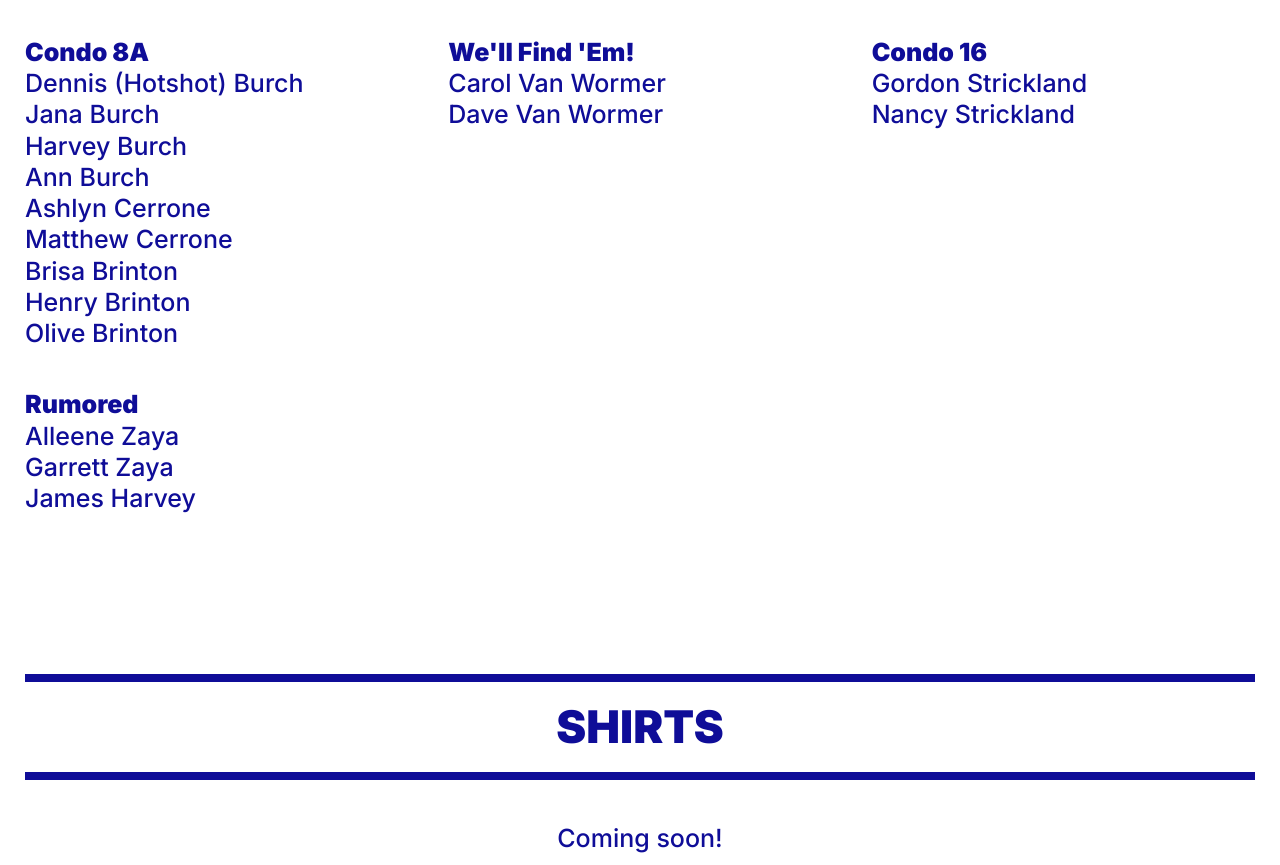
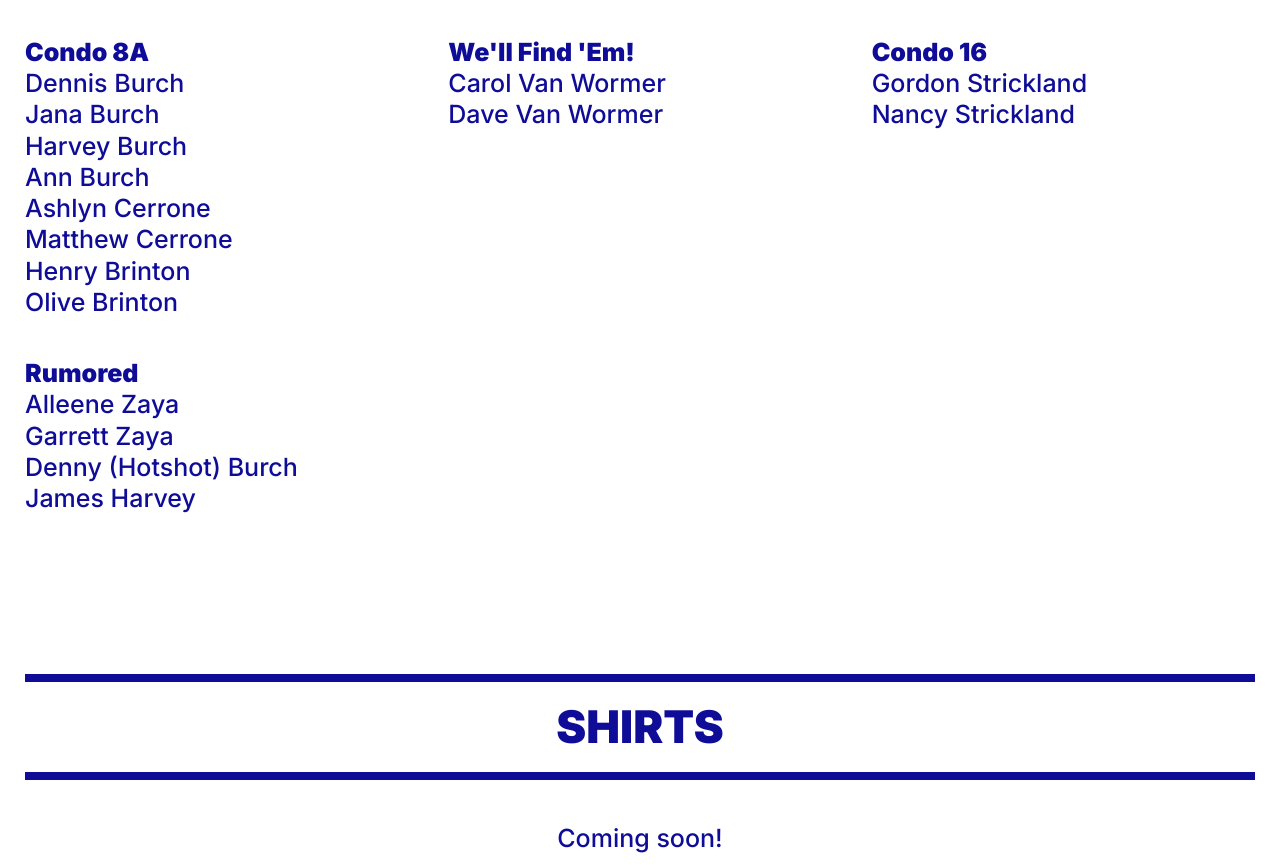
Before and after one commit to clarklab/burchreunion.com-2023, a plain HTML site: page index.html in a window 1280 px wide. Shown: the part 5587-6452 px from the top of the page. Drawn offline with Linux system fonts and the light colour scheme.

Commit message:
Update index.html
names

```diff
--- a/index.html
+++ b/index.html
@@ -273,13 +273,12 @@
        <h4 class="font-black leading-tight">Condo 8A</h4>
 
        <p class="leading-tight">
-        Dennis (Hotshot) Burch<br>
+        Dennis Burch<br>
         Jana Burch<br>
         Harvey Burch<br>
         Ann Burch<br>
         Ashlyn Cerrone<br>
         Matthew Cerrone<br>
-        Brisa Brinton<br>
         Henry Brinton<br>
         Olive Brinton
       </p>
@@ -309,6 +308,7 @@
        <p class="leading-tight">
         Alleene Zaya<br>
         Garrett Zaya<br>
+        Denny (Hotshot) Burch<br>
         James Harvey<br>
       </p>
      </div>
```
